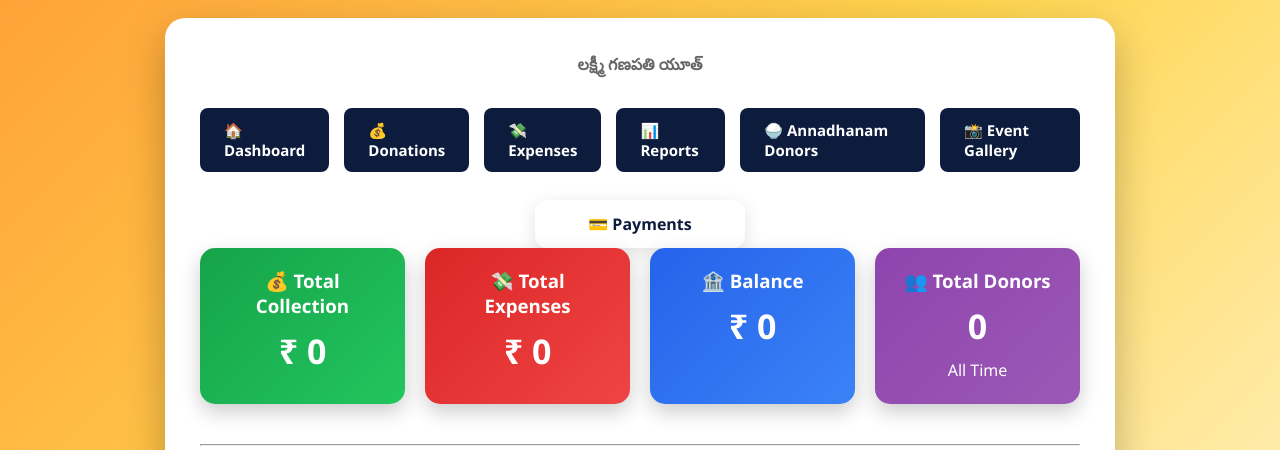
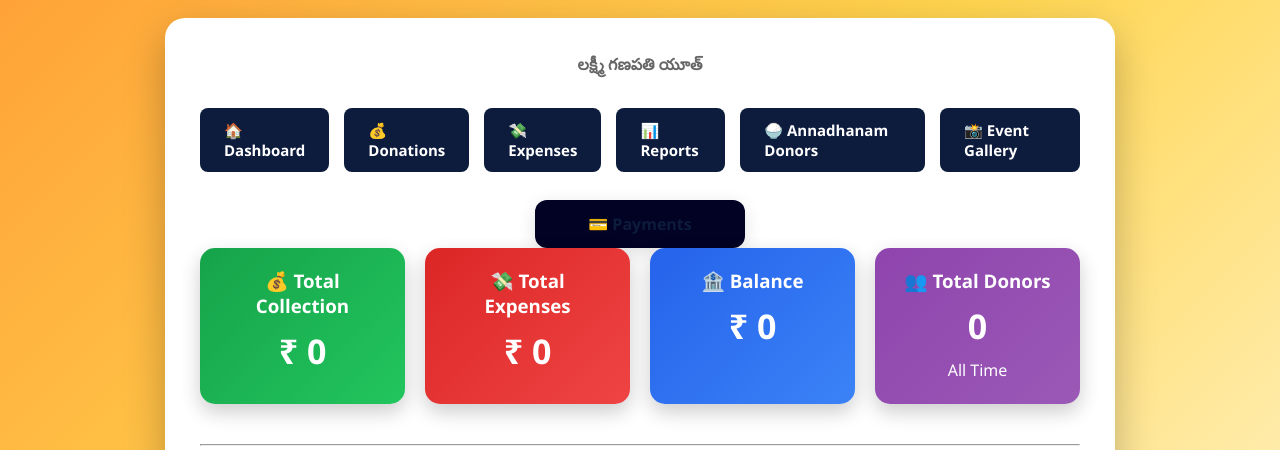
Before and after one commit to kalavakuntaparthasaradhi/vinayaka-chandha, a Flask app: page /dashboard in a window 1280 px wide. Shown: the part 186-636 px from the top of the page. Run offline with Flask 3, Linux system fonts and the light colour scheme; the visitor is signed in with stand-in values (Sample User, id 1); data that the repository does not hold is empty.

Commit message:
deployment

```diff
--- a/templates/dashboard.html
+++ b/templates/dashboard.html
@@ -701,7 +701,7 @@ th{
     min-width: 210px;
     padding: 13px 22px;
 
-    background: #ffffff;
+    background: #020224;
     color: #0d1b3d;
 
     text-decoration: none;
```
